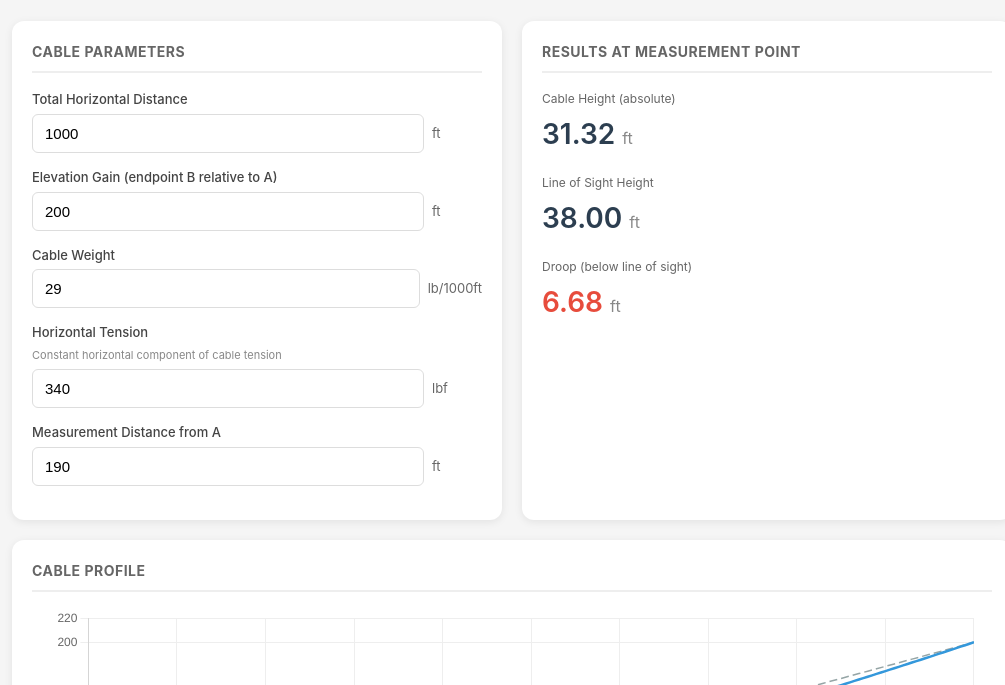
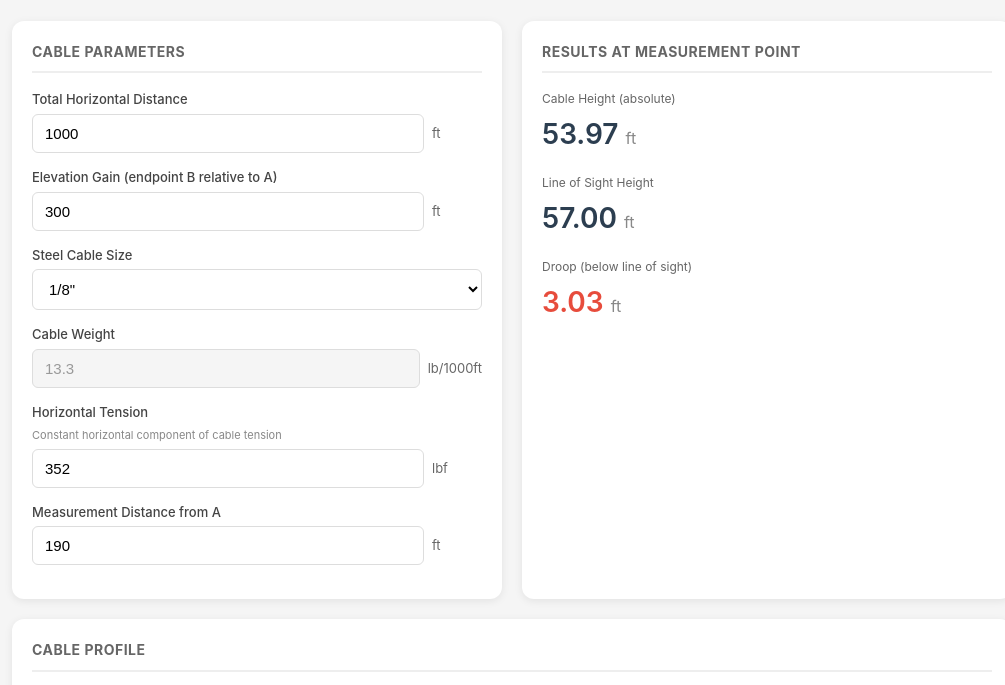
Before and after one commit to alexdrean/catenary-droop, a plain HTML site: page index.html in a window 1280 px wide. Shown: the part 105-790 px from the top of the page, without its empty margins (128-1133 px from the left). Drawn offline with nearby package versions, Linux system fonts and the light colour scheme.

Commit message:
Added cable sizes

```diff
--- a/index.html
+++ b/index.html
@@ -112,6 +112,29 @@
         }
 
         input[type="number"]:focus {
+            outline: none;
+            border-color: #3498db;
+            box-shadow: 0 0 0 3px rgba(52, 152, 219, 0.1);
+        }
+
+        input[type="number"]:disabled {
+            background-color: #f5f5f5;
+            color: #999;
+            cursor: not-allowed;
+        }
+
+        select {
+            width: 100%;
+            padding: 10px 12px;
+            border: 1px solid #ddd;
+            border-radius: 6px;
+            font-size: 15px;
+            background-color: white;
+            cursor: pointer;
+            transition: border-color 0.2s;
+        }
+
+        select:focus {
             outline: none;
             border-color: #3498db;
             box-shadow: 0 0 0 3px rgba(52, 152, 219, 0.1);
@@ -253,8 +276,29 @@
             <div class="input-group">
                 <label>Elevation Gain (endpoint B relative to A)</label>
                 <div class="input-row">
-                    <input type="number" id="elevationGain" value="200" step="1">
+                    <input type="number" id="elevationGain" value="300" step="1">
                     <span class="unit">ft</span>
+                </div>
+            </div>
+
+            <div class="input-group">
+                <label>Steel Cable Size</label>
+                <div class="input-row">
+                    <select id="cableSize">
+                        <option value="">Custom (enter values below)</option>
+                        <option value="3/32">3/32"</option>
+                        <option value="1/8" selected>1/8"</option>
+                        <option value="3/16">3/16"</option>
+                        <option value="1/4">1/4"</option>
+                        <option value="5/16">5/16"</option>
+                        <option value="3/8">3/8"</option>
+                        <option value="7/16">7/16"</option>
+                        <option value="1/2">1/2"</option>
+                        <option value="9/16">9/16"</option>
+                        <option value="5/8">5/8"</option>
+                        <option value="11/16">11/16"</option>
+                        <option value="3/4">3/4"</option>
+                    </select>
                 </div>
             </div>
 
@@ -355,6 +399,46 @@
 
 <script>
     let chart = null;
+
+    // Steel cable specifications (Galvanized 7x19)
+    // WLL = Breaking Strength / 5
+    // Weights and larger sizes interpolated using d^2 relationship
+    const cableSpecs = {
+        '3/32': { weight: 7.5, wll: 200 },      // 1000 lbs / 5
+        '1/8': { weight: 13.3, wll: 352 },      // 1760 lbs / 5
+        '3/16': { weight: 30, wll: 840 },       // 4200 lbs / 5
+        '1/4': { weight: 53.3, wll: 1400 },     // 7000 lbs / 5
+        '5/16': { weight: 83.3, wll: 1960 },    // 9800 lbs / 5
+        '3/8': { weight: 120, wll: 2880 },      // 14400 lbs / 5
+        '7/16': { weight: 163, wll: 3920 },     // 19600 lbs / 5 (interpolated)
+        '1/2': { weight: 213, wll: 5120 },      // 25600 lbs / 5 (interpolated)
+        '9/16': { weight: 270, wll: 6480 },     // 32400 lbs / 5 (interpolated)
+        '5/8': { weight: 333, wll: 8000 },      // 40000 lbs / 5 (interpolated)
+        '11/16': { weight: 403, wll: 9680 },    // 48400 lbs / 5 (interpolated)
+        '3/4': { weight: 480, wll: 11520 }      // 57600 lbs / 5 (interpolated)
+    };
+
+    // Handle cable size selection
+    function handleCableSizeChange() {
+        const cableSize = document.getElementById('cableSize').value;
+        const cableWeightInput = document.getElementById('cableWeight');
+        const tensionInput = document.getElementById('tension');
+
+        if (cableSize && cableSpecs[cableSize]) {
+            // Set cable weight and disable input
+            cableWeightInput.value = cableSpecs[cableSize].weight;
+            cableWeightInput.disabled = true;
+
+            // Prefill tension with WLL but keep it editable
+            tensionInput.value = cableSpecs[cableSize].wll;
+        } else {
+            // Enable cable weight input for custom values
+            cableWeightInput.disabled = false;
+        }
+
+        // Recalculate
+        calculate();
+    }
 
     // Solve for catenary parameters x0 and c given endpoints and catenary parameter a
     function solveCatenary(xA, yA, xB, yB, a) {
@@ -559,12 +643,14 @@
     }
 
     // Attach event listeners
+    document.getElementById('cableSize').addEventListener('change', handleCableSizeChange);
+
     document.querySelectorAll('input').forEach(input => {
         input.addEventListener('input', calculate);
     });
 
-    // Initial calculation
-    calculate();
+    // Initial setup - apply default cable size
+    handleCableSizeChange();
 </script>
 </body>
 </html>
```
